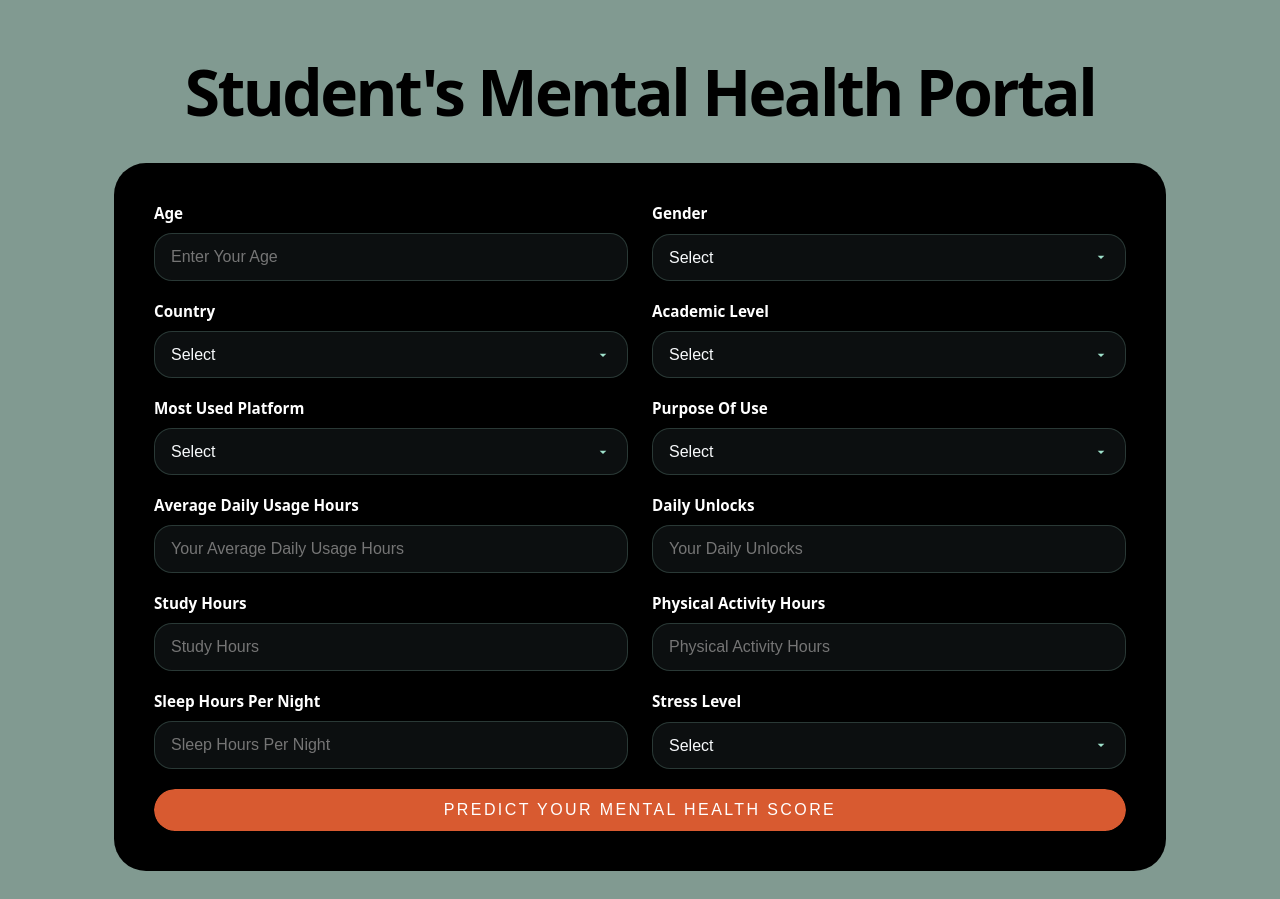
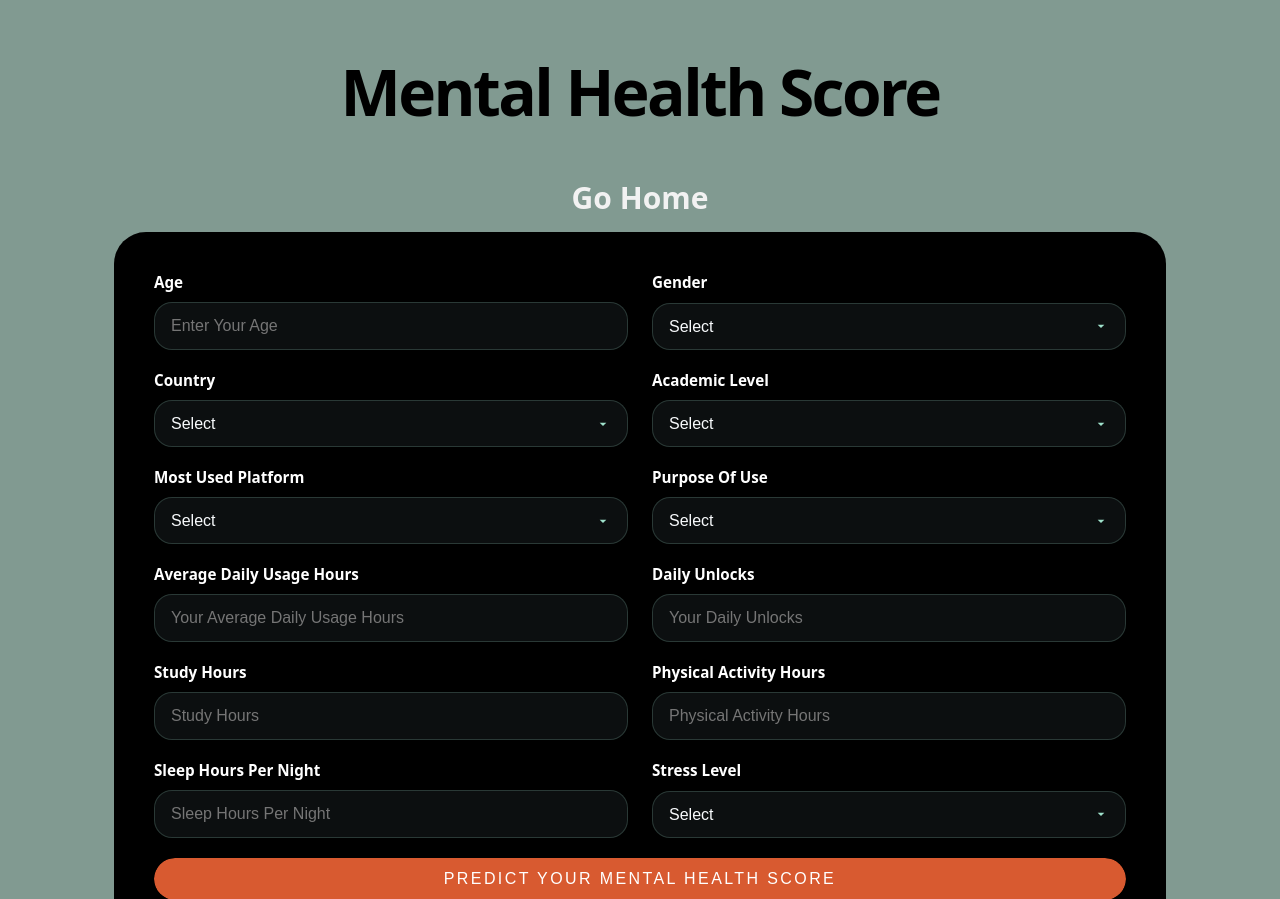
Before and after one commit to ak-junior3339/Mental-Health, a FastAPI app: page /predict-home in a window 1280 px wide. Shown: the top 899 px of the page. Run offline with FastAPI, Linux system fonts and the light colour scheme; parts of the project's set-up code (start-up, migrations or seed data) failed here and were passed over.

Commit message:
Adding Navigation Bar and resolving Bugs

```diff
--- a/templates/index.html
+++ b/templates/index.html
@@ -9,9 +9,11 @@
 <body>
   <div class="app-shell">
     <header class="hero">
-      <h1>Student's Mental Health Portal</h1>
+      <h1>Mental Health Score</h1>
     </header>
-
+     <div class="topnav">
+        <a href="/">Go Home</a>
+    </div>
     <section class="content-layout">
       <div class="right-column">
         <main class="form-card">
```
